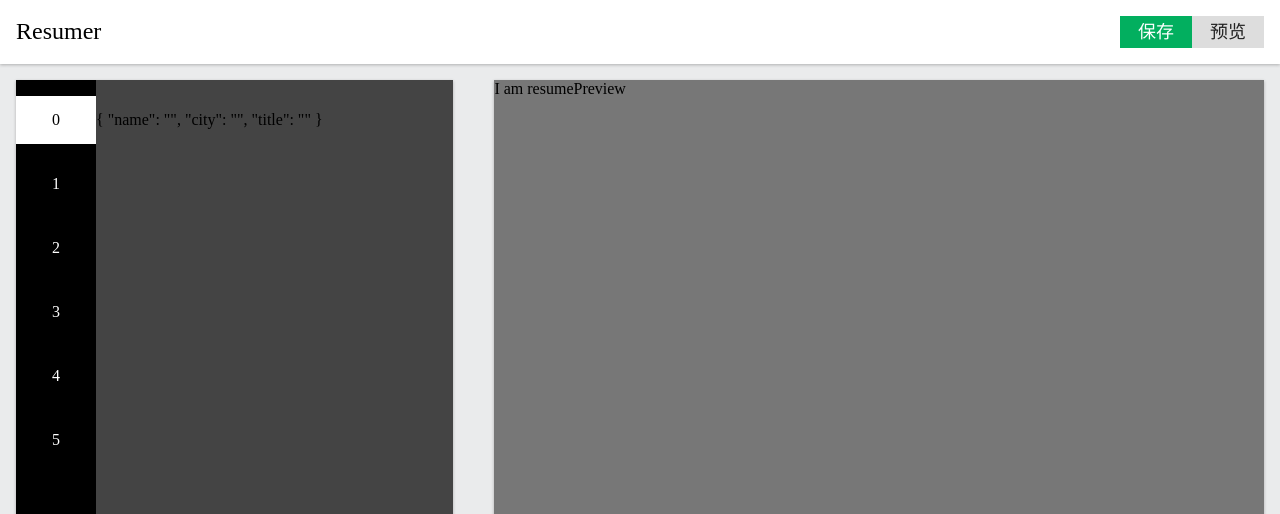
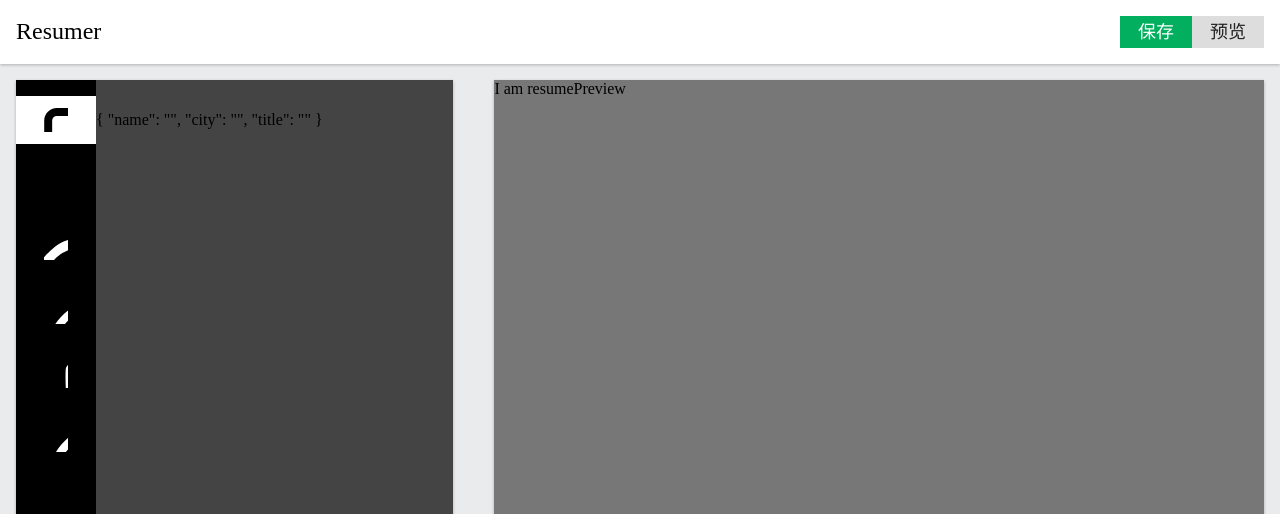
Before and after one commit to FRANKIETANG/vue-resume-test, a Vue app: page / in a window 1280 px wide. Shown: the top 514 px of the page. Built offline with nearby package versions, Linux system fonts and the light colour scheme.

Commit message:
使用 SVG 图标

```diff
--- a/src/App.vue
+++ b/src/App.vue
@@ -63,4 +63,11 @@ export default {
     margin-left: 16px;
     background: #777;
   }
+  svg.icon{
+    height: 1em;
+    width: 1em;
+    fill: currentColor;
+    vertical-align: -0.1em;
+    font-size: 16px;
+  }
 </style>
--- a/src/components/ResumeEditor.vue
+++ b/src/components/ResumeEditor.vue
@@ -6,7 +6,9 @@
                 :class="{active: item.field === selected}"
                 @click="selected = item.field"
                 >
-                {{index}}
+                <svg class="icon">
+                    <use :xlink:href="`#icon-${item.icon}`"></use>
+                </svg>
                 </li>
                 <!-- <li class="active"> x </li>
                 <li> x </li>
@@ -91,6 +93,10 @@ export default {
               }
           }
       }
+      svg.icon{
+          width: 24px;
+          height: 24px;
+      }
   }
   ol{
       list-style: none;
```
